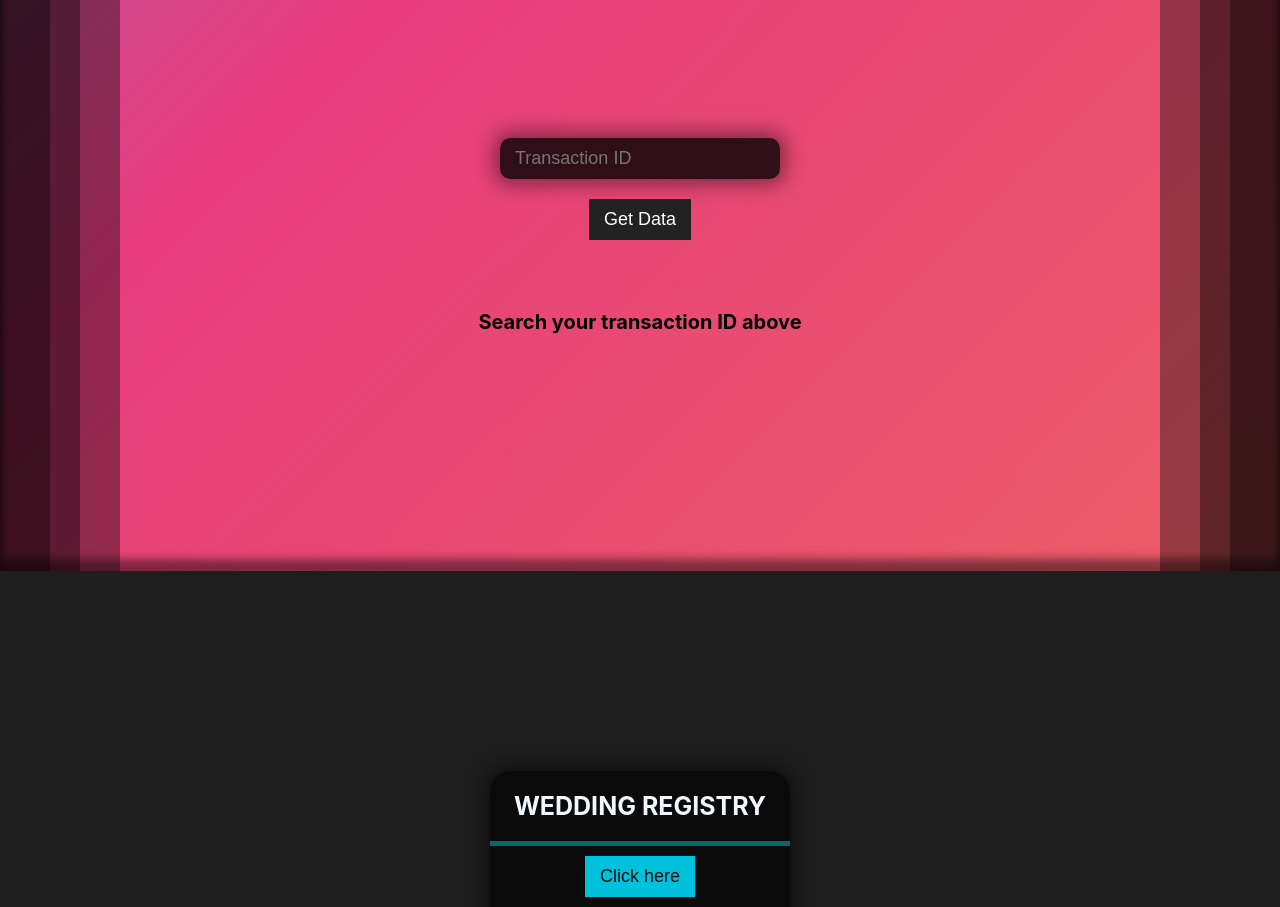
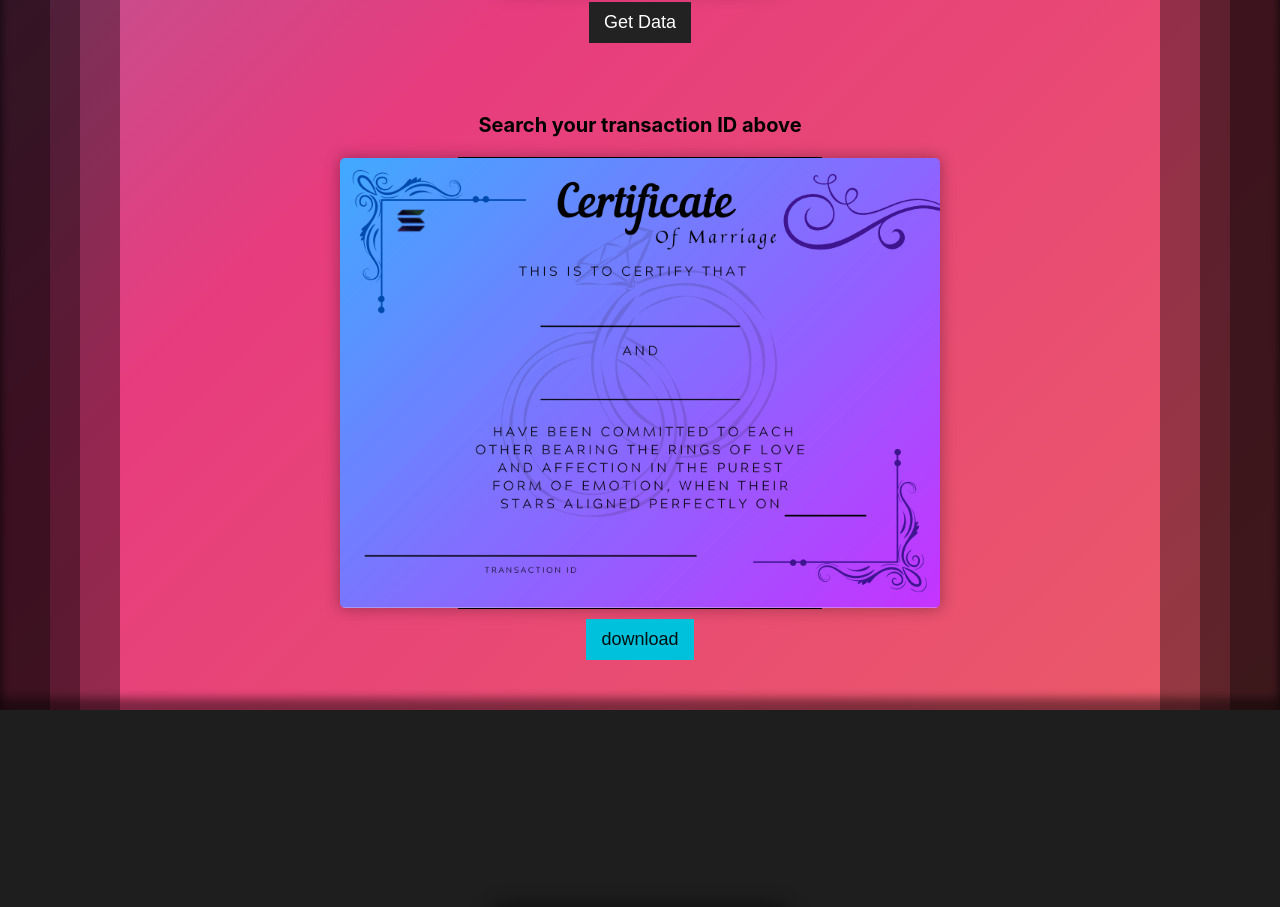
Before and after one commit to ankitzm/solana-wedding, a React (Create React App) app: page / in a window 1280 px wide. Shown: the part 989-1896 px from the top of the page. Built offline with nearby package versions, Linux system fonts and the light colour scheme.

Commit message:
certificate fix for explorer

```diff
--- a/src/component/certificate/Certificate.js
+++ b/src/component/certificate/Certificate.js
@@ -2,7 +2,7 @@ import React, { useState } from "react";
 import { exportComponentAsPNG } from "react-component-export-image";
 import CoreBTN from "../../core/btn/btn";
 import "./Certificate.css";
-import Cert from "./../../assets/cert.png";
+import CertImg from "./../../assets/cert.png";
 import * as moment from "moment";
 
 const Certificate = ({ sendDataToParent }) => {
@@ -24,6 +24,7 @@ const Certificate = ({ sendDataToParent }) => {
             <div className="certificate-container">
                 <div className="form">
                     <form id="form">
+
                         <input
                             type="text"
                             placeholder="Husband's Name"
@@ -66,7 +67,7 @@ const Certificate = ({ sendDataToParent }) => {
                         <p id="date">{Date}</p>
 
                         {/* image is in ration 4:3 */}
-            <img src={Cert} alt="Certificate" />
+                        <img src={CertImg} alt="Certificate" />
                     </div>
                 </div>
             </div>
--- a/src/component/explorer/Explorer.css
+++ b/src/component/explorer/Explorer.css
@@ -12,8 +12,7 @@
 	background-size: 400% 400%;
 	animation: gradient 15s ease infinite;
 	box-shadow: inset 120px 0px rgba(0, 0, 0, 0.363),
-		inset 80px 0px rgba(0, 0, 0, 0.363),
-		inset 50px 0px rgba(0, 0, 0, 0.358),
+		inset 80px 0px rgba(0, 0, 0, 0.363), inset 50px 0px rgba(0, 0, 0, 0.358),
 		inset -120px 0px rgba(0, 0, 0, 0.363),
 		inset -80px 0px rgba(0, 0, 0, 0.363),
 		inset -50px 0px rgba(0, 0, 0, 0.358),
@@ -104,3 +103,93 @@ input {
 		margin: 1px;
 	}
 }
+
+/* certificate  */
+
+.cert-container {
+	display: flex;
+	justify-content: center;
+	flex-direction: column;
+	align-items: center;
+}
+
+#downloadWrapper {
+	width: 100%;
+	height: 100%;
+	border: 1px solid black;
+	display: flex;
+	margin-top: 20px;
+	flex-direction: column;
+	height: fit-content;
+	justify-content: center;
+	align-items: center;
+	width: 400px;
+}
+
+#certificateWrapper {
+	box-shadow: 0px 0px 15px 1px rgba(0, 0, 0, 0.3);
+	border-radius: 5px;
+	overflow: hidden;
+	position: relative;
+}
+
+#certificateWrapper img {
+	display: block;
+	width: 100%;
+	height: auto;
+}
+
+#certificateWrapper p {
+	color: #000;
+	position: absolute;
+	margin: 0;
+	text-align: left;
+	align-items: center;
+	font-size: 20px;
+}
+
+#certificateWrapper #husband {
+	left: 35%;
+	top: 31%;
+}
+
+#certificateWrapper #wife {
+	left: 35%;
+	top: 47%;
+}
+#certificateWrapper #date {
+	left: 75%;
+	top: 73%;
+}
+
+#certificateWrapper #QR {
+	top : 35%;
+	left: 80%;
+}
+
+img {
+	width: 40px;
+	height: 40px;
+}
+
+@media screen and (max-width: 650px) {
+	#certificateWrapper img {
+		width: 350px;
+		height: auto;
+	}
+
+	#certificateWrapper p {
+		font-size: 15px;
+	}
+}
+
+@media screen and (max-width: 450px) {
+	#certificateWrapper img {
+		width: 280px;
+		height: auto;
+	}
+
+	#certificateWrapper p {
+		font-size: 12px;
+	}
+}
--- a/src/component/explorer/Explorer.js
+++ b/src/component/explorer/Explorer.js
@@ -1,38 +1,53 @@
-import { React, useState } from 'react'
+import React, { useState } from 'react'
+import { exportComponentAsPNG } from "react-component-export-image";
 import "./Explorer.css"
 import Get from './callAPI'
 import CoreBTN from '../../core/btn/btn'
+import CertImg from './../../assets/cert.png'
 
 function Explorer() {
+    const certificateWrapper = React.createRef();
     const [search, setSearch] = useState('')
-    const [mainJSON, setMainJSON] = useState(null)
 
     return (
         <div className="explorer">
-            <input type="text" onChange={e => e.target.value !== '' ? setSearch(e.target.value) : "disabled"} placeholder="Transaction ID" />
+            <input type="text" onChange={e => setSearch(e.target.value)} placeholder="Transaction ID" />
             <CoreBTN
                 id="toggle"
-                onClick={e => (
-                    setMainJSON(Get(search))
-                )}
+                onClick={e => Get(search)}
                 text="Get Data"
                 type="dark"
             />
 
-            {/* terenary operator */}
-            {mainJSON === null ?
-                <div id="temp">
-                    Search your transaction ID above
-                </div>
-                :
-                <div id="recieved-data" className="recieved">
-                    <div className="cert-pdf">
-                        {mainJSON}
-                        <embed src="http://ankitzm.co/template/template3.jpg" type="application/pdf" frameBorder="0"
-                            scrolling="none" height="100%" width="100%"></embed>
+
+            <div id="temp">
+                Search your transaction ID above
+            </div>
+
+            <div className="cert-container">
+                <div id="downloadWrapper" ref={certificateWrapper}>
+                    <div id="certificateWrapper">
+                        <p id="husband"></p>
+                        <p id="wife"></p>
+                        <p id="date"></p>
+                        <p id="QR"></p>
+
+                        {/* image is in ratio 4:3 */}
+                        <img src={CertImg} alt="Certificate" />
                     </div>
                 </div>
-            }
+
+                <CoreBTN
+                    onClick={(e) => {
+                        e.preventDefault();
+                        exportComponentAsPNG(certificateWrapper, {
+                            html2CanvasOptions: { backgroundColor: null },
+                        });
+                    }}
+                    type="light"
+                    text="download"
+                />
+            </div>
         </div >
     )
 }
--- a/src/component/explorer/callAPI/index.js
+++ b/src/component/explorer/callAPI/index.js
@@ -28,10 +28,19 @@ function Get(search) {
             var mainJSON = JSON.parse(main.substring(main.indexOf("{"), main.indexOf("}") + 1));
             // console.log("from index" + mainJSON);                      // check
 
-            return mainJSON;
+            document.getElementById("husband").innerHTML = mainJSON.husband
+            document.getElementById("wife").innerHTML = mainJSON.wife
+            document.getElementById("date").innerHTML = mainJSON.date
+
+            // add QR code
+            var img = document.createElement("img");
+            img.src = `https://api.qrserver.com/v1/create-qr-code/?size=150x150&data=${search}&bgcolor=00`;
+            img.style.width = "80px"
+            img.style.height = "80px"
+            var src = document.getElementById("QR");
+            src.appendChild(img);
         })
         .catch(error => console.log('error', error));
-
 }
 
 export default Get;
```
Lines whose indentation alone changed are shown as unchanged.
